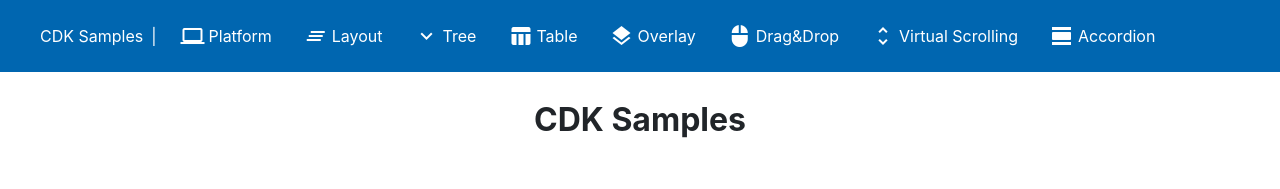
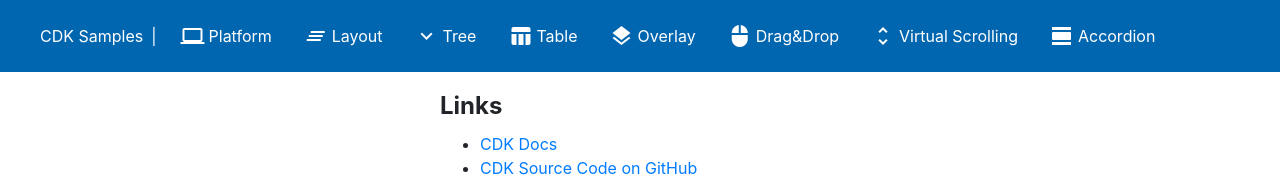
Before and after one commit to cjanz/cdk-samples, an Angular app: page /home in a window 1280 px wide. Shown: the top 189 px of the page. Built offline with nearby package versions, Linux system fonts and the light colour scheme.

Commit message:
Minor: Remove heading to have more space on home

```diff
--- a/src/app/home/home.component.html
+++ b/src/app/home/home.component.html
@@ -1,4 +1,3 @@
-<h1>CDK Samples</h1>
 <h2>Links</h2>
 <ul>
   <li>
```
